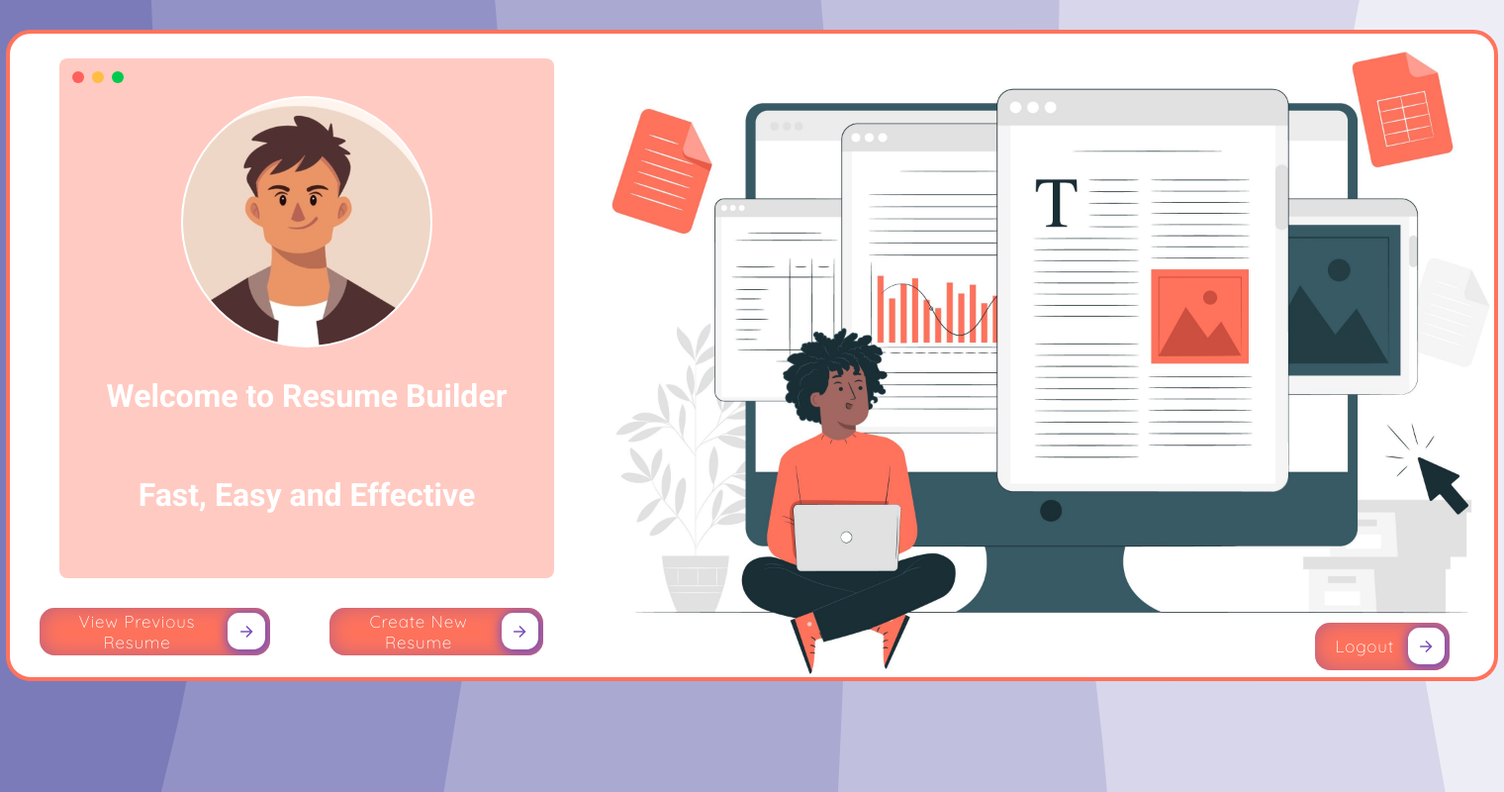
After one commit to Sanat0412/Resume_Builder-Mini-Project, a PHP site: page /dashboard.php in a window 1520 px wide. The commit adds this page. Shown: the whole page at 99% size. Run offline with PHP 8.4, Linux system fonts and the light colour scheme.

Commit message:
fixed bugs

```diff
--- /dev/null
+++ b/dashboard.php
@@ -0,0 +1,70 @@
+<!DOCTYPE html>
+<html lang="en">
+<head>
+    <meta charset="UTF-8">
+    <meta http-equiv="X-UA-Compatible" content="IE=edge">
+    <meta name="viewport" content="width=device-width, initial-scale=1.0">
+    <title>Resume Builder</title>
+    <link rel="stylesheet" href="dashboard_css.css">
+</head>
+<body>
+    <div class="mainDiv">
+
+      <div class="card">
+        <div class="tools">
+          <div class="circle">
+            <span class="red box"></span>
+          </div>
+          <div class="circle">
+            <span class="yellow box"></span>
+          </div>
+          <div class="circle">
+            <span class="green box"></span>
+          </div>
+        </div>
+        <div class="card__content">
+          <div class="rounded"></div>
+          <p class="text">Welcome to Resume Builder </p>
+          <p class="text">Fast, Easy and Effective</p>
+        </div>
+
+      </div>
+      <div class="buttonCtr1">
+      <a href="" style="text-decoration:none">
+        <button id="myButton" class="cssbuttons-io-button">  View Previous Resume
+          <div class="icon">
+            <svg height="24" width="24" viewBox="0 0 24 24" xmlns="http://www.w3.org/2000/svg"><path d="M0 0h24v24H0z" fill="none"></path><path d="M16.172 11l-5.364-5.364 1.414-1.414L20 12l-7.778 7.778-1.414-1.414L16.172 13H4v-2z" fill="currentColor"></path></svg>
+          </div>
+        </button>
+      </a>
+      </div>
+
+      <div class="buttonCtr2">
+      <a href="./form.php" style="text-decoration:none">
+        <button class="cssbuttons-io-button" >
+           Create New Resume
+          <div class="icon">
+            <svg height="24" width="24" viewBox="0 0 24 24" xmlns="http://www.w3.org/2000/svg"><path d="M0 0h24v24H0z" fill="none"></path><path d="M16.172 11l-5.364-5.364 1.414-1.414L20 12l-7.778 7.778-1.414-1.414L16.172 13H4v-2z" fill="currentColor"></path></svg>
+          </div>
+        </button>
+      </a>
+      </div>
+
+      <div class="buttonCtr3">
+      <a href="./login.php" style="text-decoration:none">
+        <button class="cssbuttons-io-button"> Logout
+          <div class="icon">
+            <svg height="24" width="24" viewBox="0 0 24 24" xmlns="http://www.w3.org/2000/svg"><path d="M0 0h24v24H0z" fill="none"></path><path d="M16.172 11l-5.364-5.364 1.414-1.414L20 12l-7.778 7.778-1.414-1.414L16.172 13H4v-2z" fill="currentColor"></path></svg>
+          </div>
+        </button>
+        </a>
+      </div>
+    </div>
+    <script>
+    //    document.getElementById("myButton").onclick = function () {
+    //     location.href = "www.youtube.com";
+    // };
+
+    </script>
+</body>
+</html>
--- /dev/null
+++ b/dashboard_css.css
@@ -0,0 +1,169 @@
+@import url('https://fonts.googleapis.com/css2?family=Quicksand:wght@300&display=swap');
+@import url('https://fonts.googleapis.com/css2?family=Roboto:wght@700&display=swap');
+
+body{
+    margin:0;
+    padding:0;
+    font-family: 'Quicksand', sans-serif;
+    background-color: wheat;
+    background-image: url('wickedbackground (1).png');
+    background-repeat: none;
+}
+
+.mainDiv{
+    height: 650px;
+    width: 1500px;
+    background-color:#ffffff;
+    margin:auto;
+    margin-top:30px;
+    border-radius: 25px;
+    box-shadow: 25px;
+    border:4px solid #FF735C;
+    display: flex;
+    flex-direction: row;
+    background-image: url('./5180211.jpg');
+    background-position: 550px center;
+    background-size: 1000px;
+    background-repeat: no-repeat;
+}
+
+.text{
+    font-family: 'Roboto', sans-serif;
+    font-size:32px;
+    color: rgb(255, 255, 255);
+    text-align: center;
+    margin-top:30px;
+}
+
+.buttonCtr1{
+    margin:30px;
+}
+
+.buttonCtr2{
+    margin:30px;
+}
+
+.buttonCtr3{
+    margin:45px;
+    margin-left:750px;
+}
+
+.rounded{
+    height:250px;
+    width:250px;
+    border-radius: 50%;
+    align-items: center;
+    background-color: whitesmoke;
+    border:2px solid white;
+    background-image: url('vecteezypeople-general-avatarpp0421_generated.jpg');
+    background-position: center;
+    background-repeat: no-repeat;
+    background-size: 450px;
+    margin:auto;
+}
+
+.card__content{
+    display:flex;
+    flex-direction: column;
+}
+
+
+.cssbuttons-io-button {
+    background: #FF735C;
+    color: white;
+    font-family: inherit;
+    padding: 0.35em;
+    padding-left: 1.2em;
+    font-size: 17px;
+    font-weight: 500;
+    border-radius: 0.9em;
+    border: none;
+    letter-spacing: 0.05em;
+    display: flex;
+    align-items: center;
+    box-shadow: inset 0 0 1.6em -0.6em #714da6;
+    overflow: hidden;
+    position: relative;
+    height: 2.8em;
+    padding-right: 3.3em;
+    top:550px;
+
+   }
+
+   .cssbuttons-io-button .icon {
+    background: white;
+    margin-left: 1em;
+    position: absolute;
+    display: flex;
+    align-items: center;
+    justify-content: center;
+    height: 2.2em;
+    width: 2.2em;
+    border-radius: 0.7em;
+    box-shadow: 0.1em 0.1em 0.6em 0.2em #7b52b9;
+    right: 0.3em;
+    transition: all 0.3s;
+   }
+
+   .cssbuttons-io-button:hover .icon  {
+    width: calc(100% - 0.6em);
+    cursor: pointer;
+   }
+
+   .cssbuttons-io-button .icon svg {
+    width: 1.1em;
+    transition: transform 0.3s;
+    color: #7b52b9;
+   }
+
+   .cssbuttons-io-button:hover .icon svg {
+    transform: translateX(0.1em);
+   }
+
+   .cssbuttons-io-button:active .icon {
+    transform: scale(0.95);
+   }
+
+
+.card {
+    width: 500px;
+    height: 525px;
+    margin: 0 auto;
+    background-color: #ffb8adbe;
+    border-radius: 8px;
+    z-index: 1;
+    position: absolute;
+    margin-left: 50px;
+    margin-top: 25px;
+   }
+
+   .tools {
+    display: flex;
+    align-items: center;
+    padding: 9px;
+   }
+
+   .circle {
+    padding: 0 4px;
+   }
+
+   .box {
+    display: inline-block;
+    align-items: center;
+    width: 10px;
+    height: 10px;
+    padding: 1px;
+    border-radius: 50%;
+   }
+
+   .red {
+    background-color: #ff605c;
+   }
+
+   .yellow {
+    background-color: #ffbd44;
+   }
+
+   .green {
+    background-color: #00ca4e;
+   }
--- a/login.php
+++ b/login.php
@@ -26,7 +26,7 @@ if ($_SERVER['REQUEST_METHOD'] == 'POST') {
               if($row['password'] == $pass)
               {
                 echo "Welcome " . $row['email'] . "<br>";
-                header("refresh:2;url=afterLogin.php");
+                header("refresh:2;url=dashboard.php");
               }
               else{
                   echo "Invalid Password";
--- a/submit.php
+++ b/submit.php
@@ -229,6 +229,9 @@ if (Token == $_POST['token']) {
     </div>
   </div>
   <button onclick="window.print()" class="download" style="font-weight: bold; font-size:18px;height: 60px; width: 140px;background: blue; border-radius: 8px; border: none; color: white; cursor:pointer;margin-left:570px; margin-top:30px; margin-bottom:100px">Download</button>
+  <a href="./login.php">
+  <button  class="download" style="font-weight: bold; font-size:18px;height: 60px; width: 140px;background: blue; border-radius: 8px; border: none; color: white; cursor:pointer;margin-left:200px; margin-top:30px; margin-bottom:100px">Logout</button>
+  </a>
 </body>
 
 </html>
```
Also changed, not shown: after_login.html (added, +57 -0 lines), 5180211.jpg (added), form.php (renamed from afterLogin.php), images/Air pollution and Control.jpg (added), vecteezypeople-general-avatarpp0421_generated.jpg (added), wickedbackground (1).png (added).
